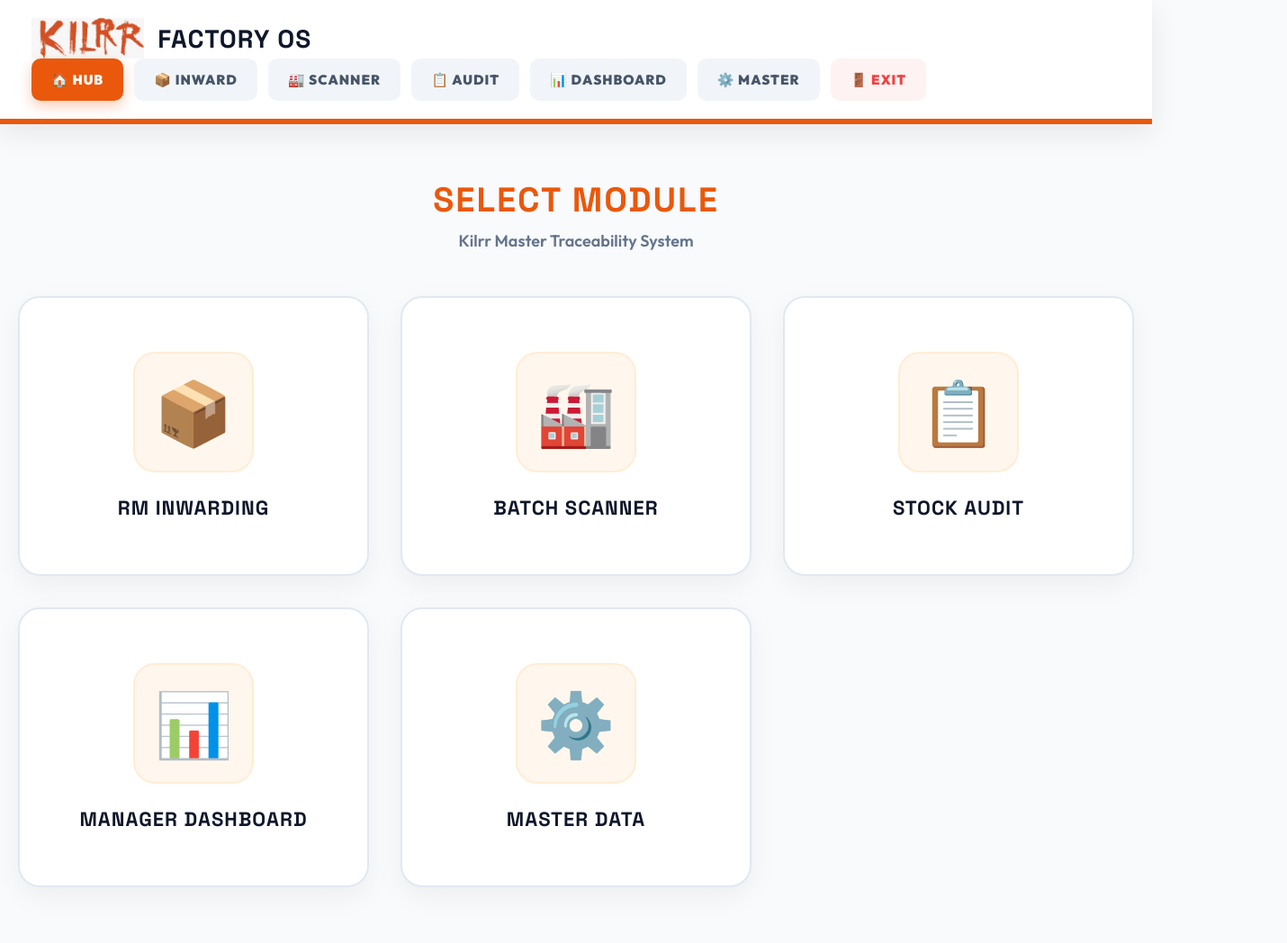
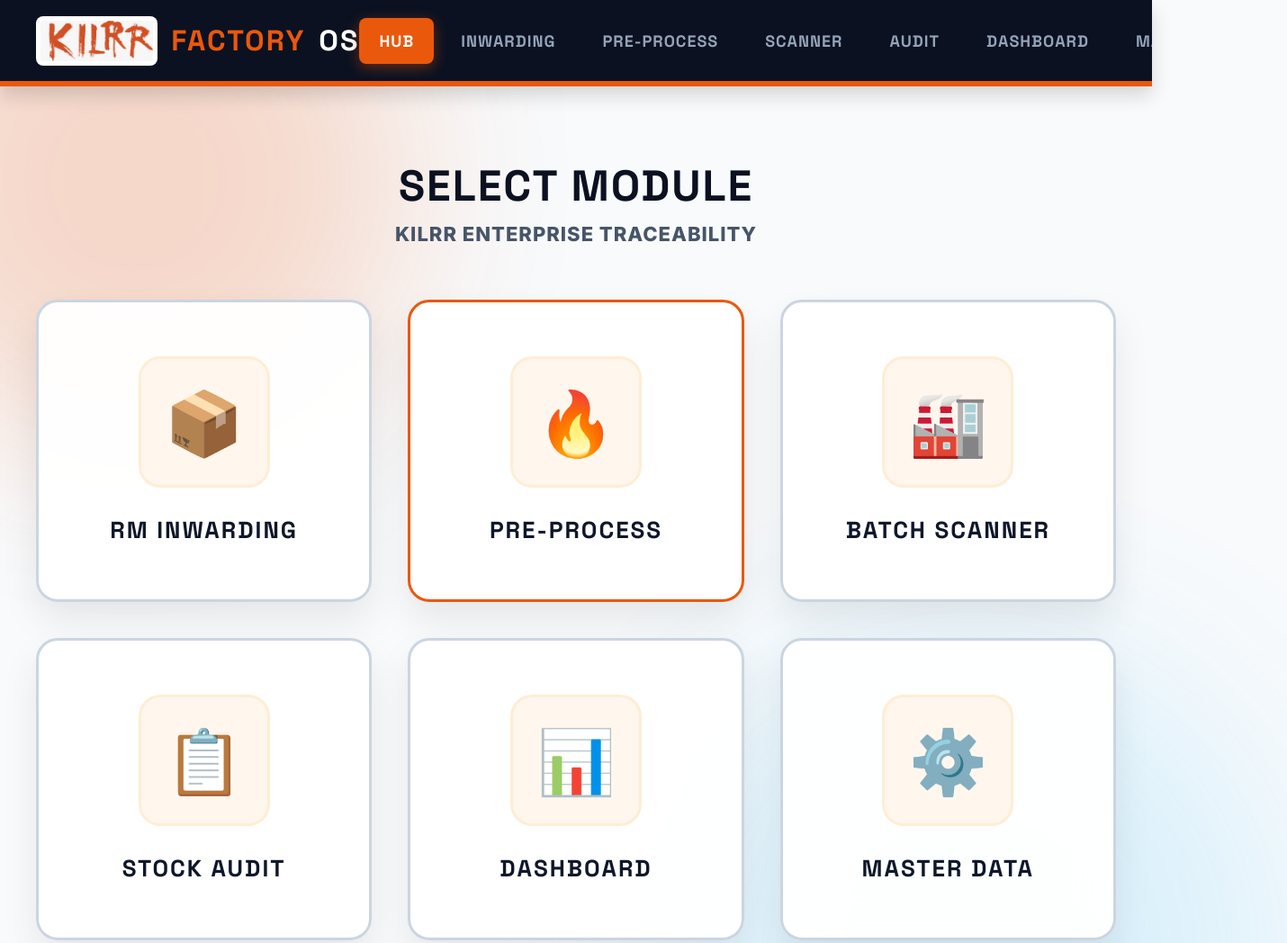
Before and after one commit to muaz-ai/kilrr-traceability, a website: page public/index.html in a window 1280 px wide. Shown: the top 1048 px of the page at 90% size, 1430 px wide, since content can reach past the window. Drawn offline with Linux system fonts and the light colour scheme.

Commit message:
Update index.html

```diff
--- a/public/index.html
+++ b/public/index.html
@@ -1,53 +1,60 @@
 <!DOCTYPE html>
-<html>
+<html lang="en">
 <head>
+    <meta charset="UTF-8">
     <title>Kilrr - Factory Hub</title>
-    <meta name="viewport" content="width=device-width, initial-scale=1.0, maximum-scale=1.0, user-scalable=no">
-    <link href="https://fonts.googleapis.com/css2?family=Space+Grotesk:wght@700;900&family=Outfit:wght@400;600;800;900&display=swap" rel="stylesheet">
+    <meta name="viewport" content="width=device-width, initial-scale=1.0">
+    <link href="https://fonts.googleapis.com/css2?family=Inter:wght@400;600;700;800;900&family=Space+Grotesk:wght@700;900&display=swap" rel="stylesheet">
     <style>
-        body { font-family: 'Outfit', sans-serif; background: #f8fafc; color: #0f172a; margin: 0; padding-bottom: 50px; }
+        :root { --kilrr-orange: #ea580c; --navy-command: #0b1121; --border-heavy: #cbd5e1; }
+        body { font-family: 'Inter', sans-serif; background-color: #f8fafc; color: #0f172a; margin: 0; padding-bottom: 80px; position: relative; overflow-x: hidden; min-height: 100vh; }
+        .bg-orb { position: absolute; border-radius: 50%; filter: blur(100px); z-index: -1; opacity: 0.6; pointer-events: none;}
+        .orb-1 { width: 600px; height: 600px; background: rgba(234, 88, 12, 0.35); top: -100px; left: -150px; }
+        .orb-2 { width: 700px; height: 700px; background: rgba(56, 189, 248, 0.25); bottom: -200px; right: -150px; }
+        .nav-top { background: var(--navy-command); border-bottom: 6px solid var(--kilrr-orange); padding: 0 40px; display: flex; justify-content: space-between; align-items: center; height: 90px; position: sticky; top: 0; z-index: 1000; box-shadow: 0 10px 20px rgba(0,0,0,0.15); overflow-x: auto;}
+        .brand { display: flex; align-items: center; gap: 15px; font-family: 'Space Grotesk', sans-serif; font-size: 32px; font-weight: 900; color: #ffffff; text-decoration: none; text-transform: uppercase; letter-spacing: 2px;}
+        .brand img { height: 45px; background: white; padding: 5px; border-radius: 8px;}
+        .brand span { color: var(--kilrr-orange); }
+        .nav-links { display: flex; gap: 8px; align-items: center; white-space: nowrap;}
+        .nav-btn { text-decoration: none; padding: 14px 22px; color: #94a3b8; font-family: 'Space Grotesk', sans-serif; font-weight: 700; font-size: 18px; border-radius: 8px; transition: 0.2s; text-transform: uppercase; letter-spacing: 1px;}
+        .nav-btn:hover { background: rgba(255,255,255,0.1); color: #ffffff; }
+        .nav-btn.active { color: #ffffff; background: var(--kilrr-orange); box-shadow: 0 4px 15px rgba(234, 88, 12, 0.4); }
+        .nav-btn.logout { color: #fca5a5; border: 2px solid #ef4444; padding: 12px 20px;}
+        .nav-btn.logout:hover { background: #ef4444; color: #ffffff; }
 
-        /* 🔥 THE PREMIUM NAVBAR 🔥 */
-        .nav-top { background: #ffffff; border-bottom: 6px solid #ea580c; padding: 20px 35px; display: flex; flex-wrap: wrap; justify-content: space-between; align-items: center; box-shadow: 0 10px 30px rgba(0,0,0,0.08); position: sticky; top: 0; z-index: 1000; }
-        .brand { display: flex; align-items: center; gap: 15px; font-family: 'Space Grotesk', sans-serif; font-size: 28px; font-weight: 900; color: #0f172a; letter-spacing: 1px; text-decoration: none; text-transform: uppercase;}
-        .brand img { height: 45px; }
-        .nav-links { display: flex; flex-wrap: wrap; gap: 12px; margin-top: 15px; width: 100%; justify-content: center; }
-        @media(min-width: 1000px){ .nav-links { width: auto; margin-top: 0; } }
-        .nav-btn { text-decoration: none; padding: 12px 20px; color: #475569; font-weight: 900; font-size: 15px; text-transform: uppercase; border-radius: 10px; transition: 0.3s; background: #f1f5f9; border: 2px solid transparent; letter-spacing: 1px;}
-        .nav-btn:hover { background: #fff7ed; color: #ea580c; border-color: #ffedd5; transform: translateY(-2px);}
-        .nav-btn.active { background: #ea580c; color: #ffffff; box-shadow: 0 6px 15px rgba(234, 88, 12, 0.3); }
-        .nav-btn.logout { background: #fef2f2; color: #ef4444; } .nav-btn.logout:hover { background: #ef4444; color: #ffffff; border-color: #ef4444;}
+        .container { max-width: 1400px; margin: 80px auto; padding: 0 40px; text-align: center; }
+        .grid { display: grid; grid-template-columns: repeat(auto-fit, minmax(350px, 1fr)); gap: 40px; margin-top: 60px; }
 
-        .container { max-width: 1300px; margin: 60px auto; padding: 0 20px; text-align: center; }
-        .grid { display: grid; grid-template-columns: repeat(auto-fit, minmax(300px, 1fr)); gap: 35px; margin-top: 50px; }
-
-        .app-card { background: #ffffff; border: 2px solid #e2e8f0; border-radius: 24px; padding: 60px 40px; text-decoration: none; color: #0f172a; transition: 0.3s; display: flex; flex-direction: column; align-items: center; gap: 25px; box-shadow: 0 10px 30px rgba(0,0,0,0.05); }
-        .app-card:hover { transform: translateY(-10px); border-color: #ea580c; box-shadow: 0 25px 50px rgba(234,88,12,0.15); }
-        .icon { font-size: 70px; background: #fff7ed; padding: 25px; border-radius: 24px; border: 2px solid #ffedd5; color: #ea580c; display: flex; justify-content: center; align-items: center; height: 80px; width: 80px;}
-        .title { font-weight: 900; font-size: 22px; text-transform: uppercase; letter-spacing: 1px; font-family: 'Space Grotesk', sans-serif;}
+        .app-card { background: rgba(255,255,255,0.95); backdrop-filter: blur(20px); border: 3px solid var(--border-heavy); border-radius: 24px; padding: 60px 30px; text-decoration: none; color: #0f172a; transition: 0.3s; display: flex; flex-direction: column; align-items: center; gap: 30px; box-shadow: 0 20px 40px rgba(0,0,0,0.08); }
+        .app-card:hover { transform: translateY(-10px); border-color: var(--kilrr-orange); box-shadow: 0 30px 60px rgba(234,88,12,0.2); }
+        .icon { font-size: 70px; background: #fff7ed; padding: 25px; border-radius: 24px; border: 3px solid #ffedd5; color: var(--kilrr-orange); display: flex; justify-content: center; align-items: center; height: 90px; width: 90px;}
+        .title { font-weight: 900; font-size: 26px; text-transform: uppercase; letter-spacing: 2px; font-family: 'Space Grotesk', sans-serif;}
     </style>
 </head>
 <body>
+    <div class="bg-orb orb-1"></div><div class="bg-orb orb-2"></div>
     <nav class="nav-top">
-        <a href="index.html" class="brand"><img src="logo.png" alt="Kilrr" onerror="this.style.display='none'"> Factory OS</a>
+        <a href="index.html" class="brand"><img src="logo.png" alt="Kilrr" onerror="this.style.display='none'"><span>Factory</span> OS</a>
         <div class="nav-links">
-            <a href="index.html" class="nav-btn active">🏠 HUB</a>
-            <a href="inwarding.html" class="nav-btn">📦 INWARD</a>
-            <a href="scanner.html" class="nav-btn">🏭 SCANNER</a>
-            <a href="audit.html" class="nav-btn">📋 AUDIT</a>
-            <a href="dashboard.html" class="nav-btn">📊 DASHBOARD</a>
-            <a href="master.html" class="nav-btn">⚙️ MASTER</a>
-            <a href="/api/logout" class="nav-btn logout">🚪 EXIT</a>
+            <a href="index.html" class="nav-btn active">Hub</a>
+            <a href="inwarding.html" class="nav-btn">Inwarding</a>
+            <a href="preprocess.html" class="nav-btn">Pre-Process</a>
+            <a href="scanner.html" class="nav-btn">Scanner</a>
+            <a href="audit.html" class="nav-btn">Audit</a>
+            <a href="dashboard.html" class="nav-btn">Dashboard</a>
+            <a href="master.html" class="nav-btn">Master Data</a>
+            <a href="/api/logout" class="nav-btn logout">Exit</a>
         </div>
     </nav>
     <div class="container">
-        <h1 style="font-family:'Space Grotesk', sans-serif; font-size:38px; color:#ea580c; text-transform:uppercase; letter-spacing: 2px; margin-bottom: 10px;">Select Module</h1>
-        <p style="color: #64748b; font-size: 18px; font-weight: 600; margin-top: 0;">Kilrr Master Traceability System</p>
+        <h1 style="font-family:'Space Grotesk', sans-serif; font-size:48px; color:var(--navy-command); text-transform:uppercase; letter-spacing: 2px; margin-bottom: 10px;">Select Module</h1>
+        <p style="color: #475569; font-size: 22px; font-weight: 800; margin-top: 0; text-transform:uppercase; letter-spacing:1px;">Kilrr Enterprise Traceability</p>
         <div class="grid">
             <a href="inwarding.html" class="app-card"><div class="icon">📦</div><span class="title">RM Inwarding</span></a>
+            <a href="preprocess.html" class="app-card" style="border-color: var(--kilrr-orange);"><div class="icon">🔥</div><span class="title">Pre-Process</span></a>
             <a href="scanner.html" class="app-card"><div class="icon">🏭</div><span class="title">Batch Scanner</span></a>
             <a href="audit.html" class="app-card"><div class="icon">📋</div><span class="title">Stock Audit</span></a>
-            <a href="dashboard.html" class="app-card"><div class="icon">📊</div><span class="title">Manager Dashboard</span></a>
+            <a href="dashboard.html" class="app-card"><div class="icon">📊</div><span class="title">Dashboard</span></a>
             <a href="master.html" class="app-card"><div class="icon">⚙️</div><span class="title">Master Data</span></a>
         </div>
     </div>
```
